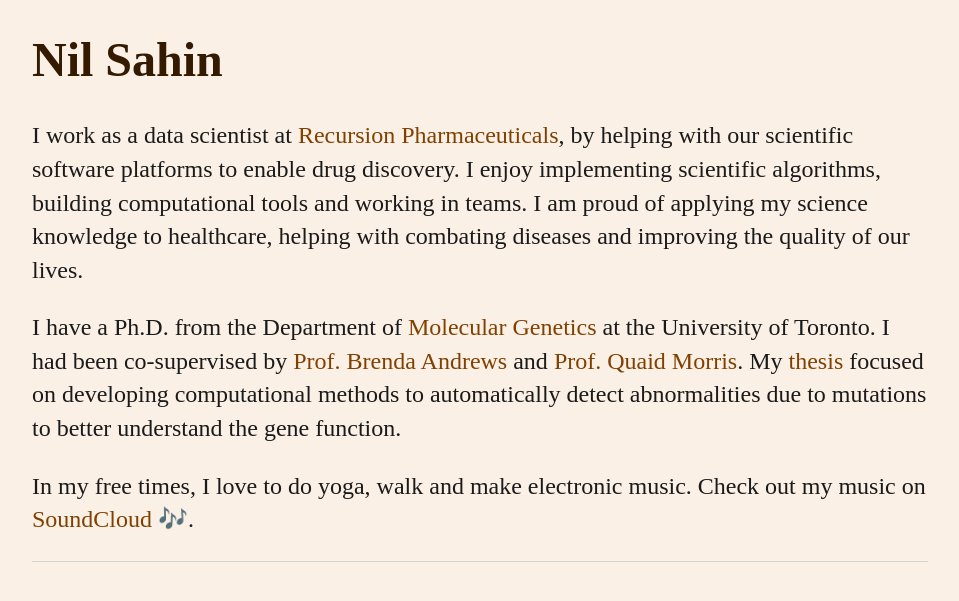
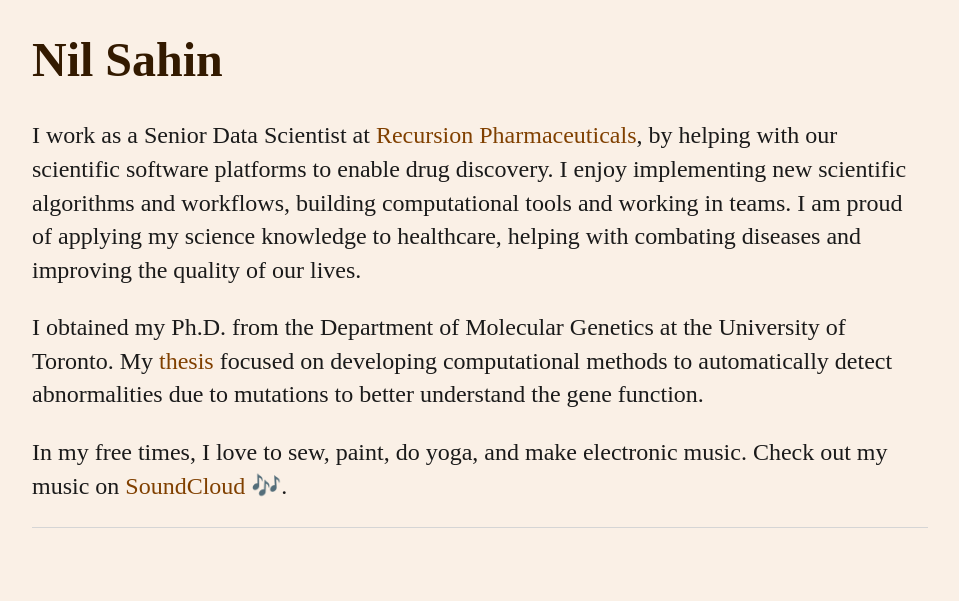
Before and after one commit to nsahin/nsahin.github.io, a Jekyll site: the page built from index.html, in a window 1280 px wide, cut to the strip 310-932 px from the top of the page. Shown: the top 601 px of the strip, without its empty margins (160-1119 px from the left). Built offline with Jekyll 4.4.1, drawn with Linux system fonts in a browser that asks for light colours.

Commit message:
Update index.html

```diff
--- a/index.html
+++ b/index.html
@@ -4,17 +4,15 @@ title: Nil Sahin
 ---
 <div class="blurb">
 	<h1>Nil Sahin</h1>
-	<p>I work as a data scientist at <a href="https://www.recursion.com/">Recursion Pharmaceuticals</a>,
+	<p>I work as a Senior Data Scientist at <a href="https://www.recursion.com/">Recursion Pharmaceuticals</a>,
 		by helping with our scientific software platforms to enable drug discovery.
-		I enjoy implementing scientific algorithms, building computational tools and working in teams.
+		I enjoy implementing new scientific algorithms and workflows, building computational tools and working in teams.
 		I am proud of applying my science knowledge to healthcare, helping with combating diseases and improving the quality of our lives.
 	</p>
-	<p>I have a Ph.D. from the Department of <a href="http://www.moleculargenetics.utoronto.ca">Molecular Genetics</a>
-		at the University of Toronto. I had been co-supervised by <a href="http://sites.utoronto.ca/andrewslab/index.shtml">Prof. Brenda Andrews</a> and
-		<a href="http://morrislab.ca">Prof. Quaid Morris</a>.
-		My <a href="/abstract/">thesis</a> focused on developing computational methods to automatically detect abnormalities due to mutations to better understand the gene function.
+	<p>I obtained my Ph.D. from the Department of Molecular Genetics at the University of Toronto. My <a href="/abstract/">thesis</a>
+		focused on developing computational methods to automatically detect abnormalities due to mutations to better understand the gene function.
 	</p>
-	<p>In my free times, I love to do yoga, walk and make electronic music.
+	<p>In my free times, I love to sew, paint, do yoga, and make electronic music.
 		Check out my music on <a href="https://soundcloud.com/nil-sahin">SoundCloud</a> &#127926;.
 	</p>
 </div><!-- /.blurb -->
```
